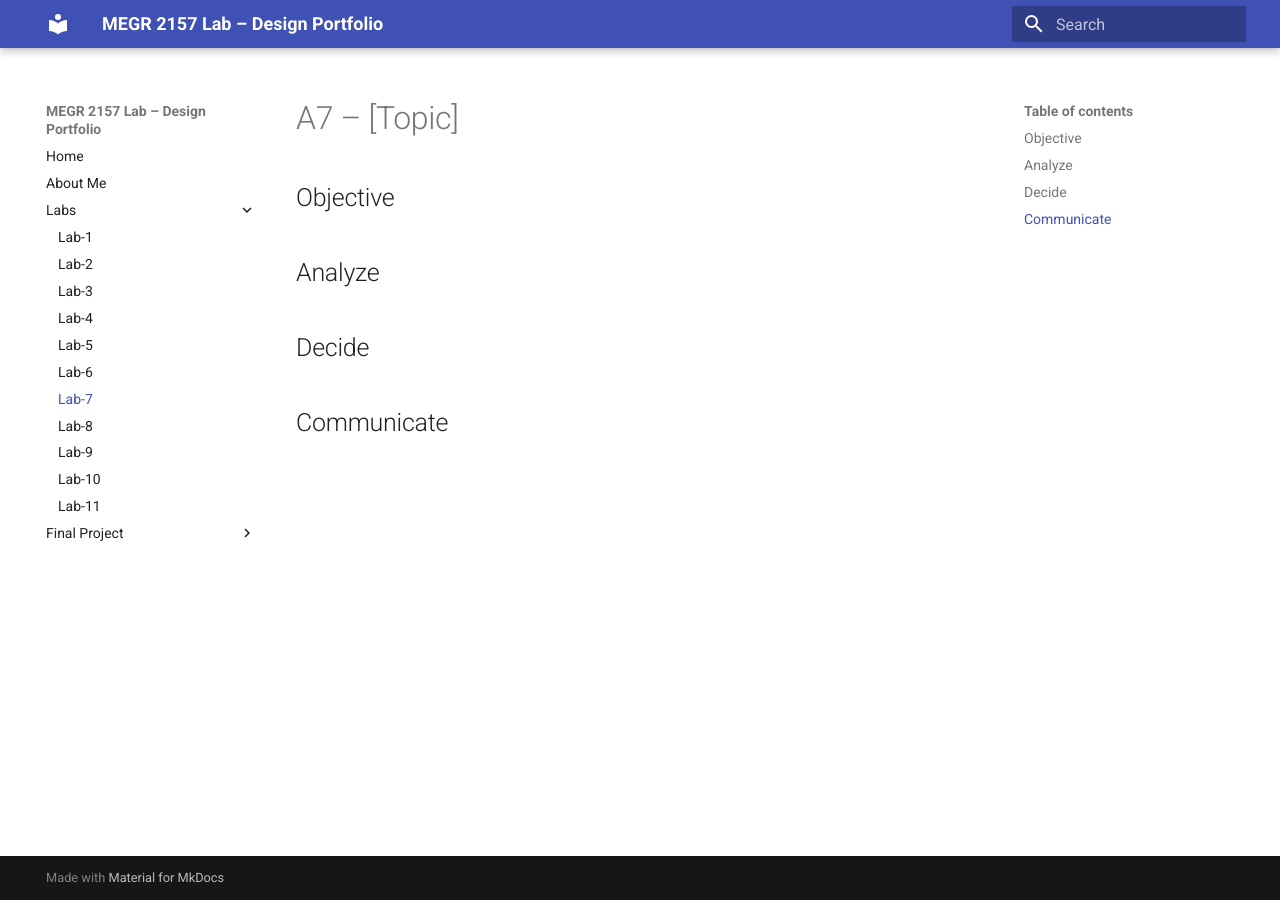
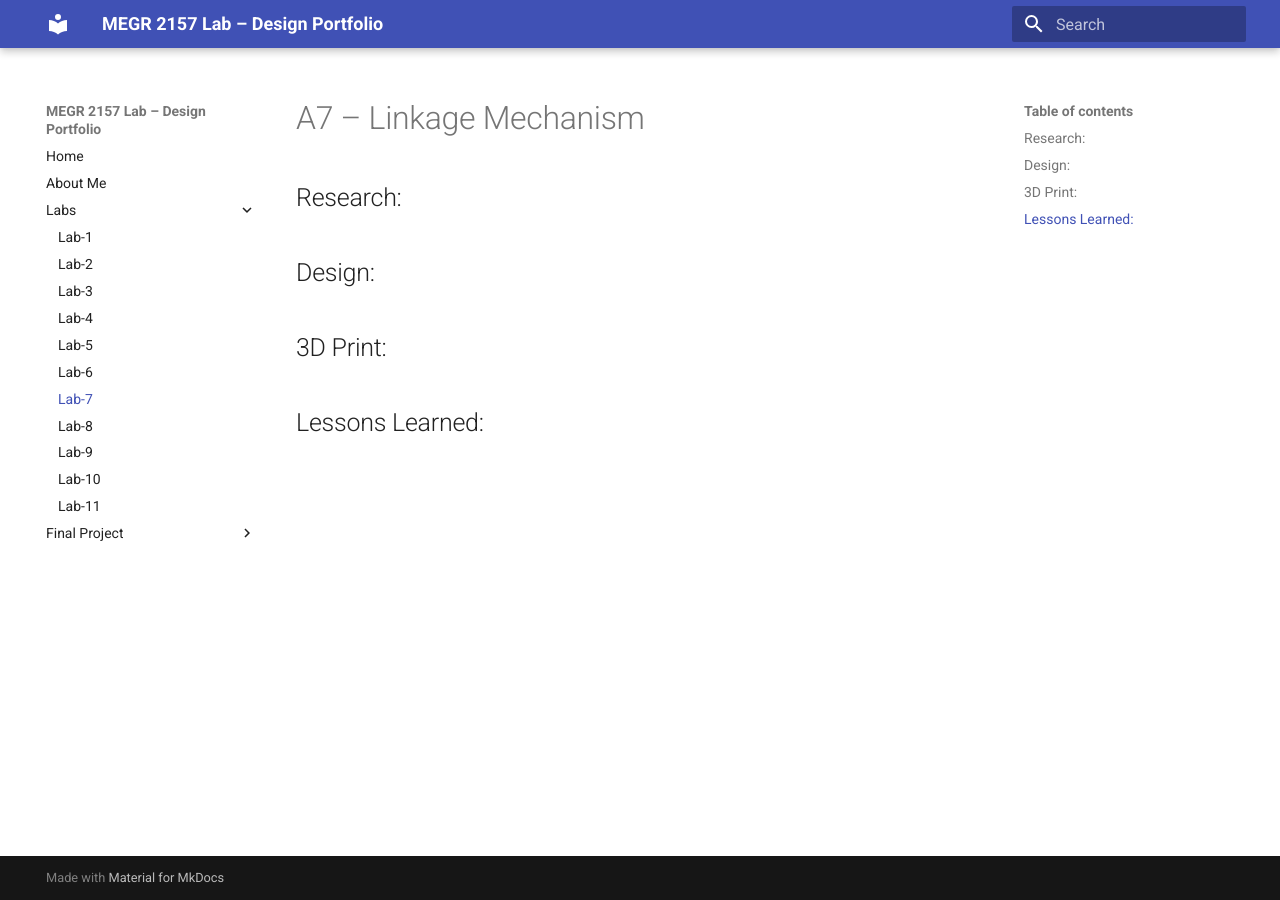
Before and after one commit to AndrewYang2428/andrewyang-megr2156-lab-portfolio, an MkDocs documentation site: the page built from docs/Labs/L07/index.md, in a window 1280 px wide. Built offline with MkDocs 1.6.1 and Material for MkDocs 9.7.7, drawn with Linux system fonts in a browser that asks for light colours.

Commit message:
Revise headings and clean up index.md
Updated section headings and removed unused sections.

```diff
--- a/docs/Labs/L07/index.md
+++ b/docs/Labs/L07/index.md
@@ -1,12 +1,9 @@
-# A7 – [Topic]
+# A7 – Linkage Mechanism
 
-## Objective
+## Research:
 
+## Design:
 
-## Analyze
+## 3D Print:
 
-
-## Decide
-
-
-## Communicate
+## Lessons Learned:
```
